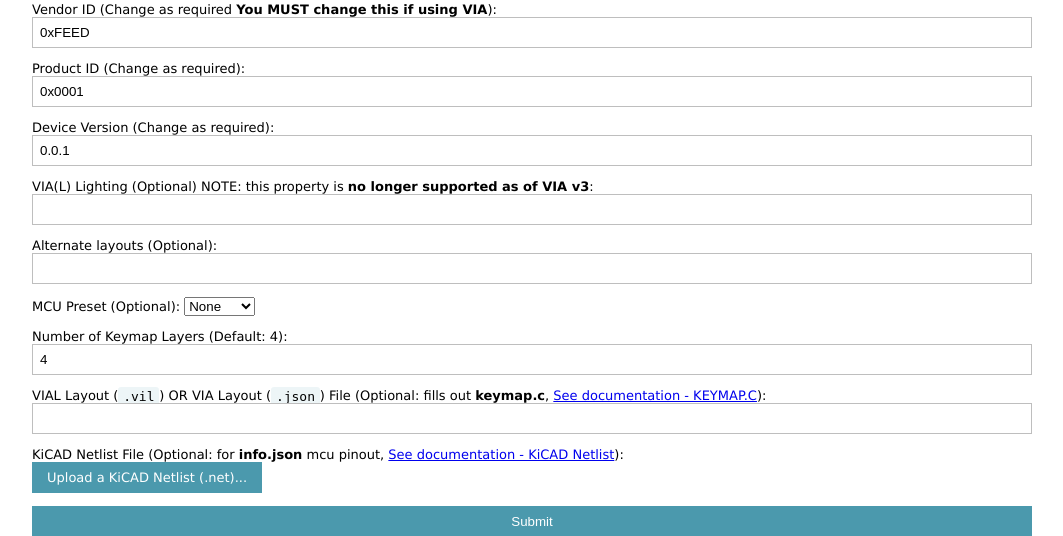
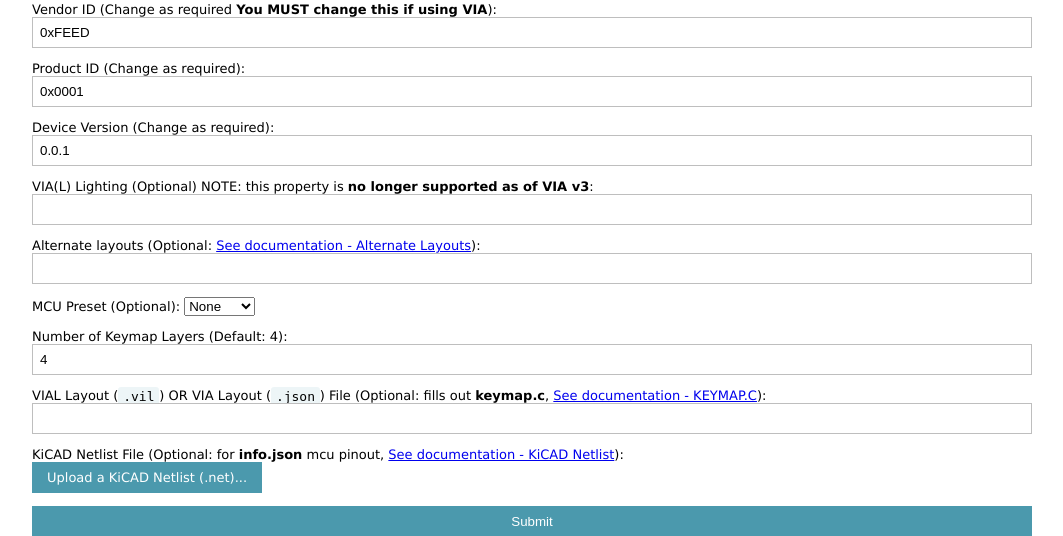
Before and after one commit to zykrah/firmware-scripts, a Flask app: page / in a window 1280 px wide. Shown: the part 649-1185 px from the top of the page, without its empty margins (112-1175 px from the left). Run offline with Flask 3, Linux system fonts and the light colour scheme; parts of the project's set-up code (start-up, migrations or seed data) failed here and were passed over.

Commit message:
Update Docs

```diff
--- a/templates/index.html
+++ b/templates/index.html
@@ -36,7 +36,7 @@
             <p>Product ID (Change as required): <input type = "text" name = "product-id" value="{{ request.form['product-id'] or '0x0001'}}"/></p>
             <p>Device Version (Change as required): <input type = "text" name = "device-ver" value="{{ request.form['device-ver'] or '0.0.1'}}"/></p>
             <p>VIA(L) Lighting (Optional) NOTE: this property is <b>no longer supported as of VIA v3</b>: <input type = "text" name = "lighting" value="{{ request.form['lighting'] }}"/></p>
-            <p>Alternate layouts (Optional)</b>: <input type = "text" name = "layouts" value="{{ request.form['layouts'] }}"/></input></p>
+            <p>Alternate layouts (Optional: <a href="https://github.com/zykrah/firmware-scripts#alternate-layouts">See documentation - Alternate Layouts</a>)</b>: <input type = "text" name = "layouts" value="{{ request.form['layouts'] }}"/></input></p>
             <p>MCU Preset (Optional): <select name="mcu-preset" method="GET">
                 {% for preset in mcu_presets %}
                     <option value="{{preset}}" {% if mcu_choice == preset %} selected {% endif %} >{{preset}}</option>"
```
Also changed, not shown: converters.py (+3 -4 lines), README.md.
